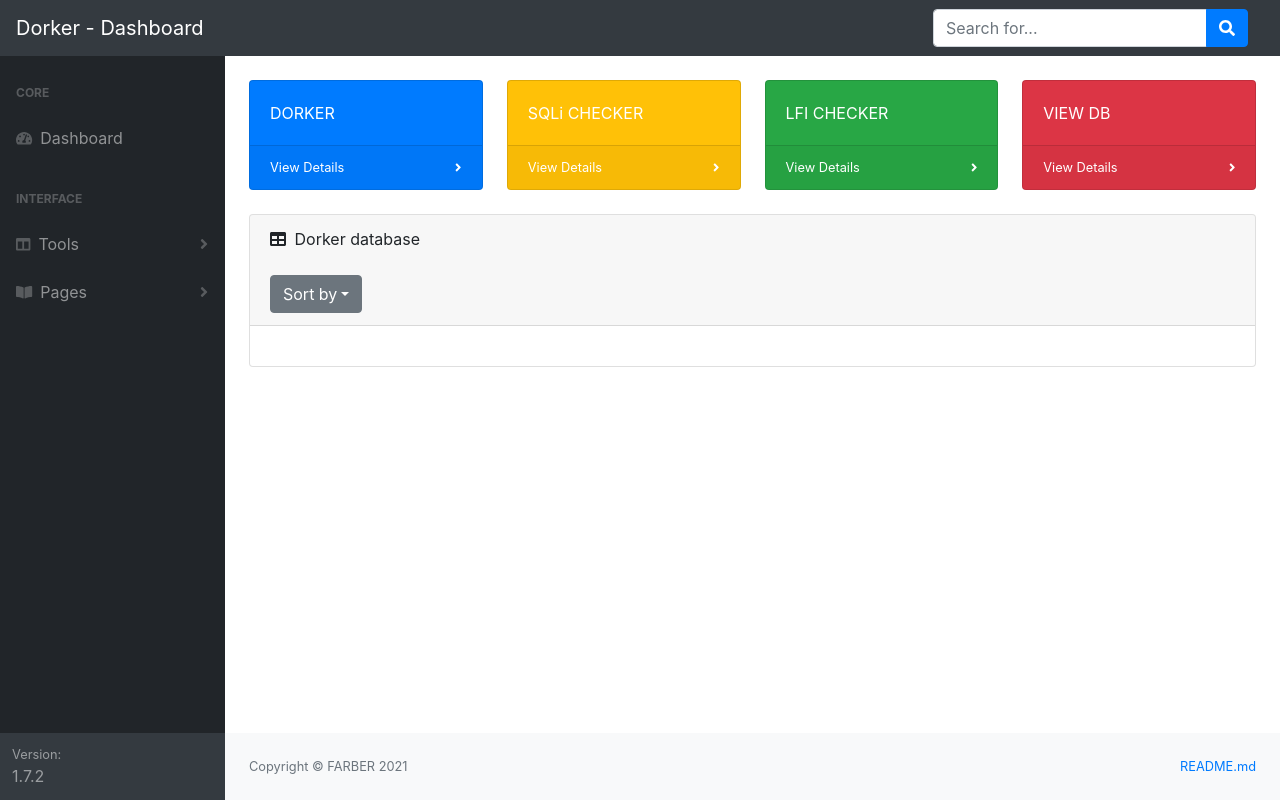
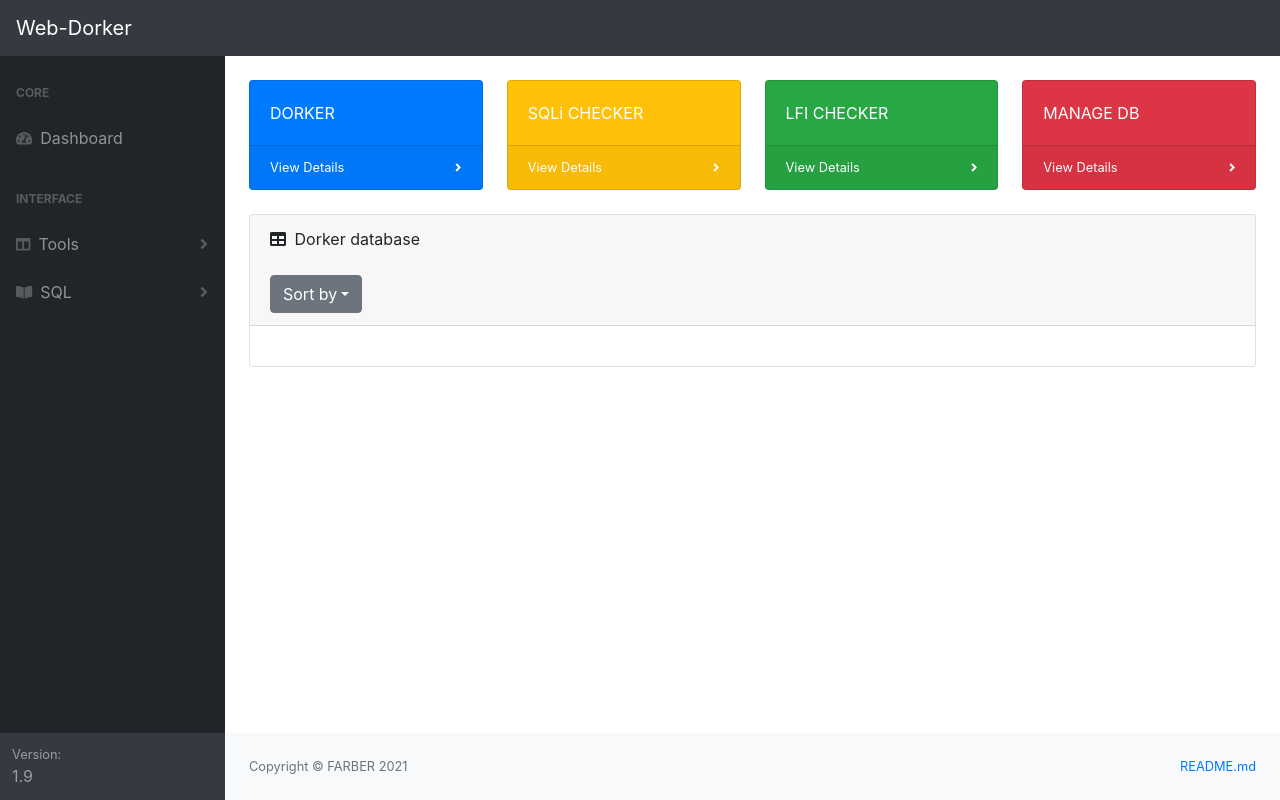
Before and after one commit to f4rber/WEBDorker, a Flask app: page / in a window 1280 px wide. Run offline with Flask 2, Linux system fonts and the light colour scheme; data that the repository does not hold is empty; some libraries are stand-ins or nearby versions.

Commit message:
Update index.html

```diff
--- a/templates/index.html
+++ b/templates/index.html
@@ -6,7 +6,7 @@
         <meta name="viewport" content="width=device-width, initial-scale=1, shrink-to-fit=no" />
         <meta name="description" content="" />
         <meta name="author" content="" />
-        <title>Dorker - Dashboard</title>
+        <title>Dashboard</title>
         <link rel="shortcut icon" href="{{ url_for('static', filename='favicon.ico') }}">
         <link rel="stylesheet" href="{{ url_for('static', filename='css/styles.css') }}">
         <link href="https://cdn.datatables.net/1.10.20/css/dataTables.bootstrap4.min.css" rel="stylesheet" crossorigin="anonymous" />
@@ -14,15 +14,9 @@
     </head>
     <body class="sb-nav-fixed">
         <nav class="sb-topnav navbar navbar-expand navbar-dark bg-dark">
-            <a class="navbar-brand" href="index.html">Dorker - Dashboard</a>
+            <a class="navbar-brand" href="index.html">Web-Dorker</a>
             <!-- Navbar Search-->
             <form class="d-none d-md-inline-block form-inline ml-auto mr-0 mr-md-3 my-2 my-md-0">
-                <div class="input-group">
-                    <input class="form-control" type="text" placeholder="Search for..." aria-label="Search" aria-describedby="basic-addon2" />
-                    <div class="input-group-append">
-                        <button class="btn btn-primary" type="button"><i class="fas fa-search"></i></button>
-                    </div>
-                </div>
             </form>
         </nav>
         <div id="layoutSidenav">
@@ -45,18 +39,20 @@
                                 <nav class="sb-sidenav-menu-nested nav">
                                     <a class="nav-link" href="proxy">Proxy scraper</a>
                                     <a class="nav-link" href="subdomains">Subdomain lookup</a>
-                                    <a class="nav-link" href="reverse_ip">Reverse ip lookup</a>
+                                    <a class="nav-link" href="reverse_ip">Reverse IP lookup</a>
                                     <a class="nav-link" href="whois">Whois lookup</a>
                                     <a class="nav-link" href="dorker">Dorker</a>
                                     <a class="nav-link" href="sqli">SQLi checker</a>
                                     <a class="nav-link" href="lfi">LFI checker</a>
-                                    <a class="nav-link" href="dirbrute">Directory bruteforce</a>
+                                    <a class="nav-link" href="directory_bruteforce">Directory bruteforce</a>
                                     <a class="nav-link" href="cmsinfo">Site technologies</a>
+                                    <a class="nav-link" href="links">Links scrapper</a>
+                                    <a class="nav-link" href="specific_scan">Specific scan</a>
                                 </nav>
                             </div>
                             <a class="nav-link collapsed" href="#" data-toggle="collapse" data-target="#collapsePages" aria-expanded="false" aria-controls="collapsePages">
                                 <div class="sb-nav-link-icon"><i class="fas fa-book-open"></i></div>
-                                Pages
+                                SQL
                                 <div class="sb-sidenav-collapse-arrow"><i class="fas fa-angle-down"></i></div>
                             </a>
                             <div class="collapse" id="collapsePages" aria-labelledby="headingTwo" data-parent="#sidenavAccordion">
@@ -68,7 +64,7 @@
                     </div>
                     <div class="sb-sidenav-footer">
                         <div class="small">Version:</div>
-                        1.7.2
+                        1.9
                     </div>
                 </nav>
             </div>
@@ -106,7 +102,7 @@
                             </div>
                             <div class="col-xl-3 col-md-6">
                                 <div class="card bg-danger text-white mb-4">
-                                    <div class="card-body">VIEW DB</div>
+                                    <div class="card-body">MANAGE DB</div>
                                     <div class="card-footer d-flex align-items-center justify-content-between">
                                         <a class="small text-white stretched-link" href="sqlquery">View Details</a>
                                         <div class="small text-white"><i class="fas fa-angle-right"></i></div>
```
